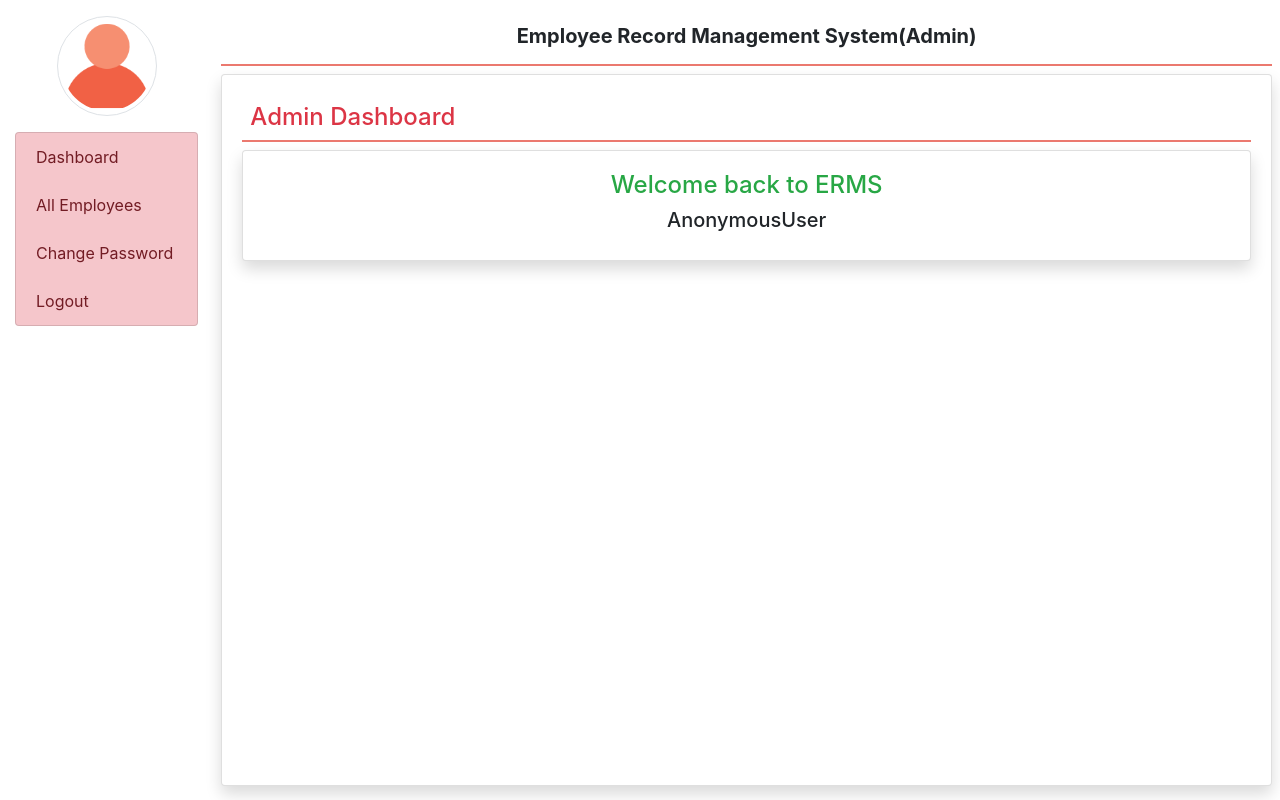
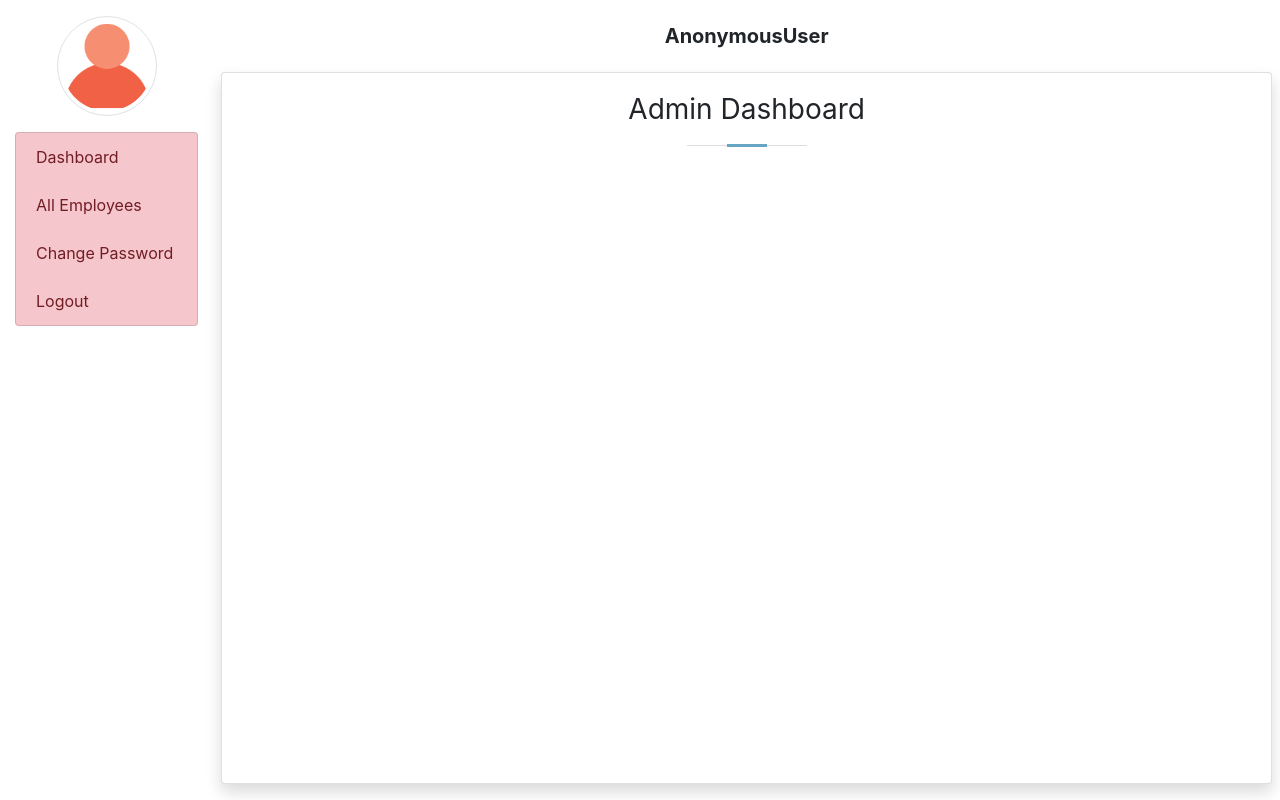
Before and after one commit to codeisinvalid/EmployeeRecordManagement, a Django app: page /delete_employee/22 in a window 1280 px wide. Run offline with Django 4.2, Linux system fonts and the light colour scheme; data comes from the database, SQL or seed files in the repository; both versions use the stored data as it was after the commit; some libraries are stand-ins or nearby versions.

Commit message:
frontend enhancement-admin and employee dashboard

```diff
--- a/employee/templates/admin_base.html
+++ b/employee/templates/admin_base.html
@@ -10,7 +10,7 @@
   <script src="https://cdn.jsdelivr.net/npm/jquery@3.6.4/dist/jquery.slim.min.js"></script>
   <script src="https://cdn.jsdelivr.net/npm/popper.js@1.16.1/dist/umd/popper.min.js"></script>
   <script src="https://cdn.jsdelivr.net/npm/bootstrap@4.6.2/dist/js/bootstrap.bundle.min.js"></script>
-  <link rel="stylesheet" href="{% static 'css/mystyle.css' %}">
+  <link rel="stylesheet" href="{% static 'css/style.css' %}">
   <link rel="stylesheet" href="https://maxcdn.bootstrapcdn.com/bootstrap/4.0.0/css/bootstrap.min.css" integrity="sha384-Gn5384xqQ1aoWXA+058RXPxPg6fy4IWvTNh0E263XmFcJlSAwiGgFAW/dAiS6JXm" crossorigin="anonymous">
 
 <link rel="stylesheet" href="https://use.fontawesome.com/releases/v5.7.0/css/all.css" integrity="sha384-lZN37f5QGtY3VHgisS14W3ExzMWZxybE1SJSEsQp9S+oqd12jhcu+A56Ebc1zFSJ" crossorigin="anonymous">
@@ -59,8 +59,8 @@
 
         <div class="col-sm-10 p-0">
             <div class="container-fluid p-2">
-                <h5 class ='text-center p-3 font-weight-bold' style="border-bottom : 2px solid #EB796F">
-                    Employee Record Management System(Admin)
+                <h5 class ='text-center p-3 font-weight-bold'>
+                    {{request.user}}
                 </h5>
 
                 <div class="card shadow" style="min-height:89vh">
--- a/employee/templates/admin_home.html
+++ b/employee/templates/admin_home.html
@@ -2,16 +2,10 @@
 
 {% block main %}
 
-<h4 class='text-danger p-2' style="border-bottom: 2px solid #EB796F">Admin Dashboard</h4>
-<div class="row text-center">
-    <div class="col-sm-12">
-        <div class="card shadow">
-            <div class="card-body">
-                <h4 class="text-success">Welcome back to ERMS</h4>
-                <h5 class="text-capitalize">{{request.user}}</h5>
-            </div>
-        </div>
-    </div>
+<div class="section-title">
+    <h2>Admin Dashboard</h2>
+
 </div>
 
+
 {% endblock main %}
--- a/employee/templates/edit_education.html
+++ b/employee/templates/edit_education.html
@@ -3,7 +3,7 @@
 {% block main %}
 
 
-<div class= "card shadow m-2">
+<div class= "card m-2">
     <div class="card-body">
         <h5  class = "p-2 text-danger" style="border-bottom: 2px solid #EB796F ">Edit Employee Education Details</h5>
         <div class="container-fluid">
--- a/employee/templates/edit_profile.html
+++ b/employee/templates/edit_profile.html
@@ -3,14 +3,14 @@
 {% block main %}
 
 
-<div class= "card shadow m-2">
+<div class= "card m-2">
     <div class="card-body">
         <h5  class = "p-2 text-danger"style="border-bottom: 2px solid #EB796F ">Profile</h5>
 
     </div>
 
 </div>
-<div class= "card shadow m-4">
+<div class= "card m-4">
         <div class="container-fluid pt-3">
             <form method="POST" onsubmit="return checkpassword()">
                 {% csrf_token %}
--- a/employee/templates/edit_userexperience.html
+++ b/employee/templates/edit_userexperience.html
@@ -3,7 +3,7 @@
 {% block main %}
 
 
-<div class= "card shadow m-2">
+<div class= "card  m-2">
     <div class="card-body">
         <h5  class = "p-2 text-danger" style="border-bottom: 2px solid #EB796F ">Edit Employee Work Experience</h5>
         <div class="container-fluid">
--- a/employee/templates/emp_base.html
+++ b/employee/templates/emp_base.html
@@ -44,7 +44,7 @@
                     {{request.user.first_name}} {{request.user.last_name}}
                 </h5>
 
-                <div class="card shadow" style="min-height:89vh">
+                <div class="card" style="min-height:89vh">
 
                     <div class="card-body">
                         {% block main %}
--- a/employee/templates/profile.html
+++ b/employee/templates/profile.html
@@ -9,7 +9,7 @@
       </div>
 
 
-<div class= "card shadow m-4">
+<div class= "card m-4">
         <div class="container-fluid pt-3">
             <form method="POST" onsubmit="return checkpassword()">
                 {% csrf_token %}
--- a/employee/templates/registration.html
+++ b/employee/templates/registration.html
@@ -44,7 +44,7 @@
 </div>
 
 
-<div class= "card shadow m-4">
+<div class= "card m-4">
       <div class="container-fluid pt-3">
           <form method="POST" name="signup" onsubmit="return checkpassword()">
               {% csrf_token %}
```
Also changed, not shown: employee/templates/all_employee.html (+3 -5 lines), employee/templates/change_password.html (+6 -6 lines), employee/templates/change_passwordadmin.html (+4 -6 lines), employee/templates/edit_experience.html (+8 -3 lines), employee/templates/edit_myeducation.html (+8 -3 lines), employee/templates/my_education.html (+7 -3 lines), employee/templates/myexperience.html (+10 -3 lines), db.sqlite3.
